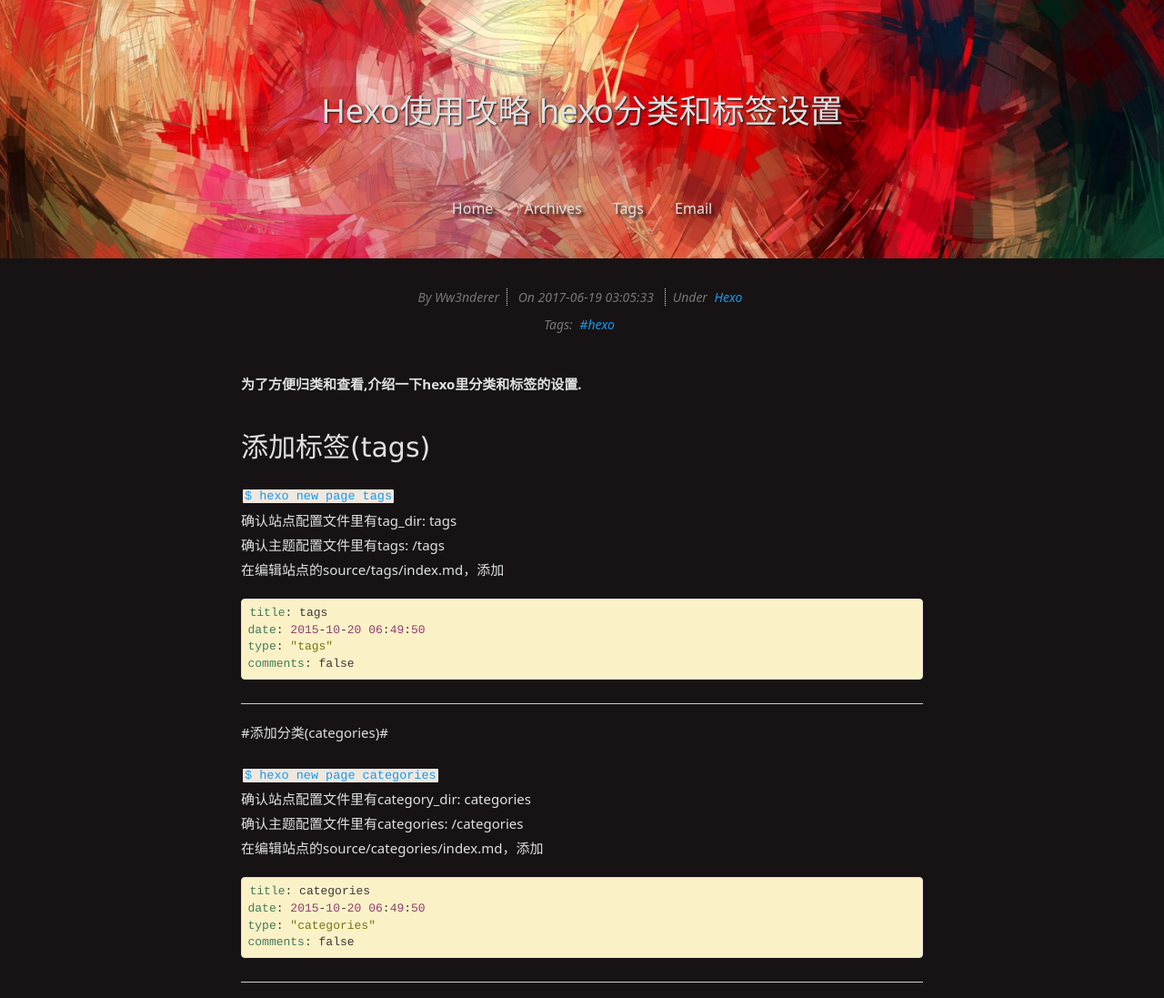
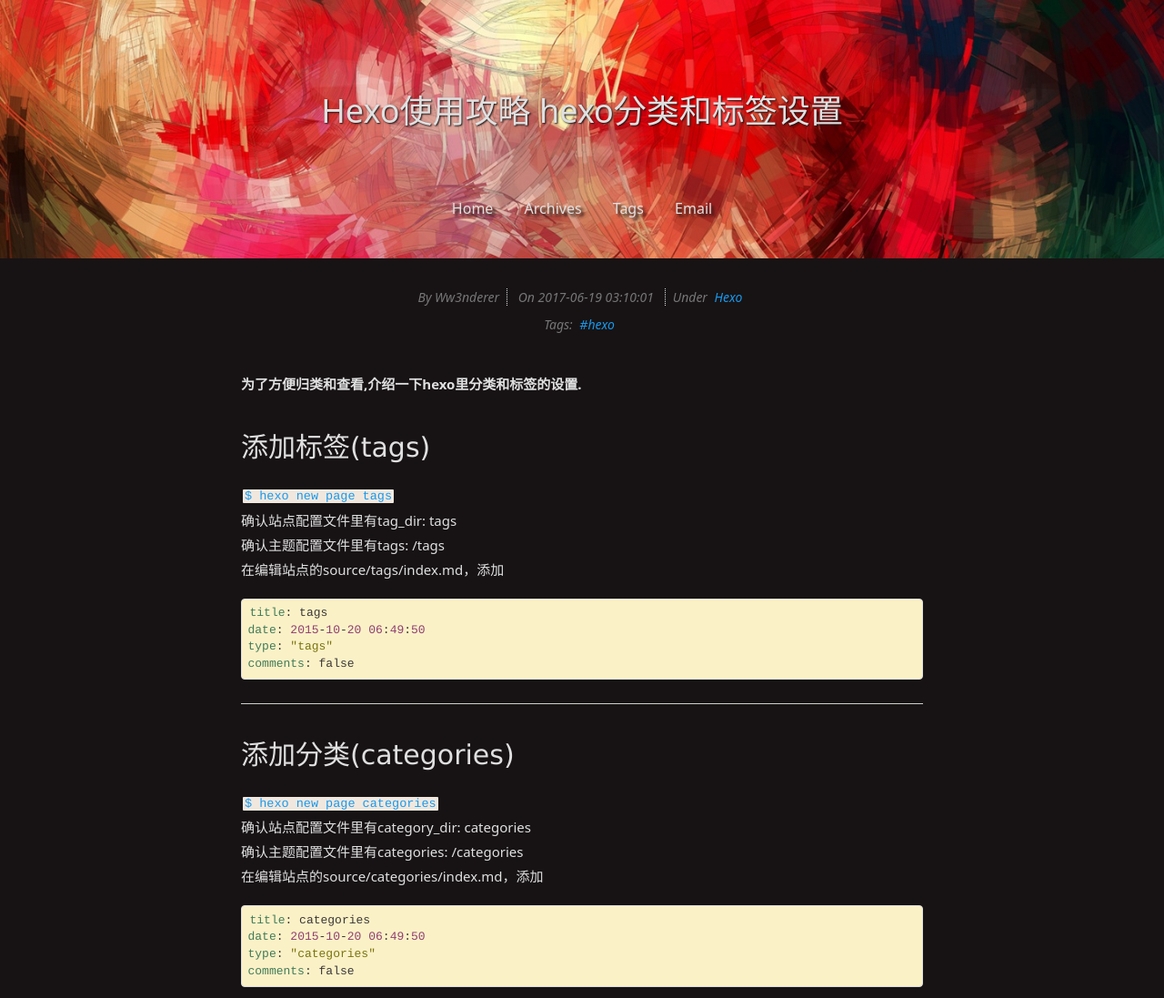
Before and after one commit to w3dr/w3dr.github.io, a plain HTML site: page 2017/06/19/Hexo使用攻略-hexo分类和标签设置/index.html in a window 1280 px wide. Shown: the top 1097 px of the page at 91% size. Drawn offline with Linux system fonts and the light colour scheme.

Commit message:
Site updated: 2017-06-19 03:10:01

```diff
--- a/2017/06/19/Hexo使用攻略-hexo分类和标签设置/index.html
+++ b/2017/06/19/Hexo使用攻略-hexo分类和标签设置/index.html
@@ -101,7 +101,7 @@
           <!-- Date -->
           <span class="date-time info">On
             <span class="date">2017-06-19</span>
-            <span class="time">03:05:33</span>
+            <span class="time">03:10:01</span>
           </span>
 
           <!--  Categories  -->
@@ -130,8 +130,7 @@ date: 2015-10-20 06:49:50
 type: &quot;tags&quot;
 comments: false
 </code></pre><hr>
-<p>#添加分类(categories)#</p>
-<p><code>$ hexo new page categories</code><br>确认站点配置文件里有category_dir: categories<br>确认主题配置文件里有categories: /categories<br>在编辑站点的source/categories/index.md，添加  </p>
+<h1 id="添加分类-categories"><a href="#添加分类-categories" class="headerlink" title="添加分类(categories)"></a>添加分类(categories)</h1><p><code>$ hexo new page categories</code><br>确认站点配置文件里有category_dir: categories<br>确认主题配置文件里有categories: /categories<br>在编辑站点的source/categories/index.md，添加  </p>
 <pre><code>title: categories
 date: 2015-10-20 06:49:50
 type: &quot;categories&quot;
```
Also changed, not shown: 2017/06/19/Start/index.html (+2 -2 lines), categories/index.html (+1 -1 lines), tags/index.html (+1 -1 lines).
